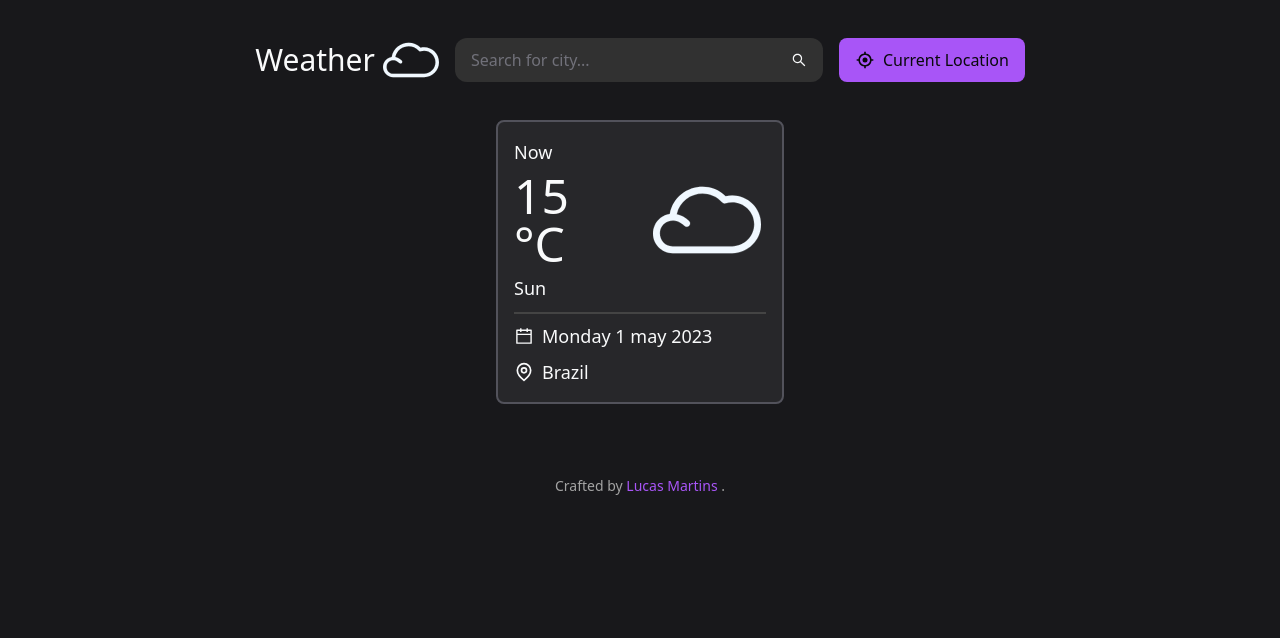
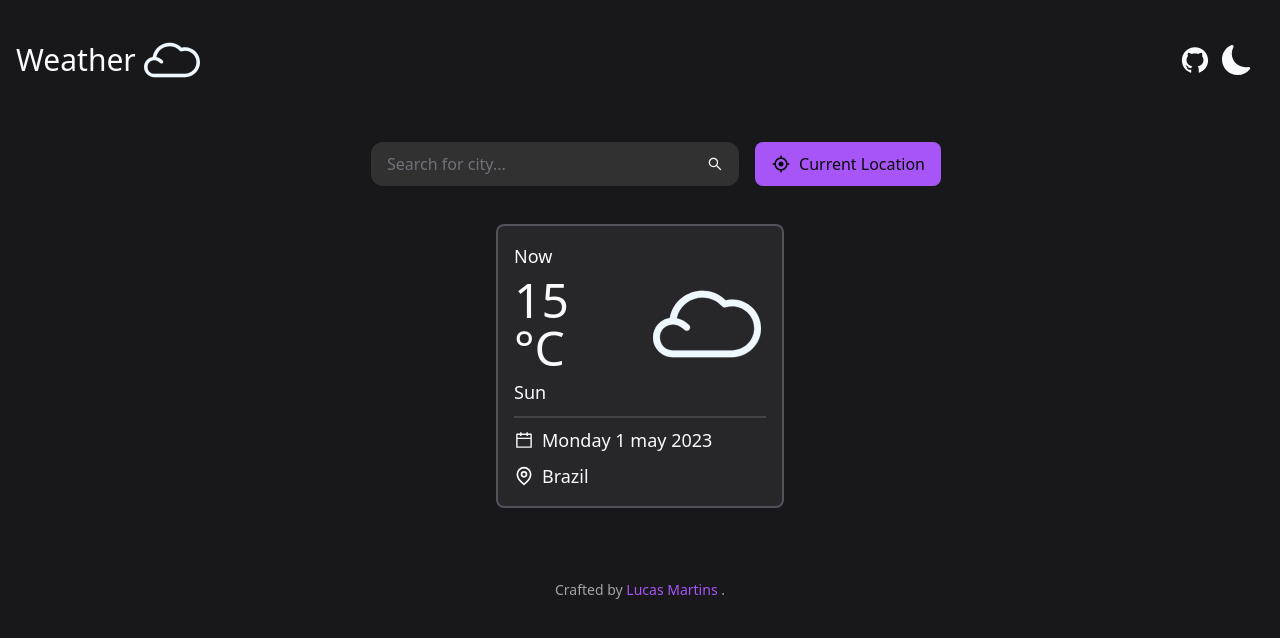
Before and after one commit to MartinsLucass/React-Weather, a React (Vite) app: page / in a window 1280 px wide. Shown: the top 638 px of the page. Built offline with nearby package versions, Linux system fonts and the light colour scheme; no server answers.

Commit message:
dark and ligth theme

```diff
--- a/src/App.jsx
+++ b/src/App.jsx
@@ -1,4 +1,5 @@
 import React from "react";
+import NavBar from "./components/NavBar";
 import Search from "./components/Search";
 import WeatherBox from "./components/WeatherBox";
 import Footer from "./components/Footer";
@@ -6,9 +7,9 @@ import Footer from "./components/Footer";
 function App() {
   return (
     <div className="max-w-screen-xl mx-auto px-4 my-4 flex flex-col gap-10 sm:gap-8 ">
+      <NavBar />
       <Search />
-        <WeatherBox />
-
+      <WeatherBox />
       <Footer />
     </div>
   );
--- a/src/components/Api.js
+++ /dev/null
@@ -1,9 +0,0 @@
-export const API_endpoint = `https://api.openweathermap.org/data/2.5/weather?`
-export const API_key = `cc1d9b64613c605de9790bf618e14e65`
-
-/*const BASE_URL = "https://api.openweathermap.org/data/2.5/weather?q={city name}&appid={API key}"
-const API_KEY = "cc1d9b64613c605de9790bf618e14e65"
-
-const getWeatherData = () => {
-    const url = new URL(BASE_URL)
-}*/
--- /dev/null
+++ b/src/components/NavBar.jsx
@@ -0,0 +1,36 @@
+import React, { useState } from "react";
+import { AiFillGithub } from "react-icons/ai";
+import { BsFillMoonFill, BsFillSunFill } from "react-icons/bs";
+
+const NavBar = () => {
+  const [isDarkMode, setIsDarkMode] = useState(false);
+
+  const handleToggleMode = () => {
+    setIsDarkMode((prevMode) => !prevMode);
+  };
+
+  return (
+    <div className="flex sm:flex-row flex-col justify-between items-center mt-4 h-14 w-  space-y-4 sm:space-y-0 space-x-4">
+
+      <header className="flex flex-row items-center gap-2 h-full">
+        <h1 className="text-aliceblue text-3xl flex items-center text-gray-50">
+          Weather
+        </h1>
+        <img className="h-full" src="./src/images/logo.svg" alt="logo" />
+      </header>
+      <nav className="flex items-center">
+        <a href="https://github.com/seu-usuario" target="_blank" rel="noopener noreferrer" className="flex items-center">
+          <AiFillGithub size={30} className="text-gray-50 text-2xl hover:text-blue-500 cursor-pointer" />
+        </a>
+        <button
+          className="px-3 py-2 rounded-md flex items-center justify-center"
+          onClick={handleToggleMode}
+        >
+          {isDarkMode ? <BsFillSunFill color="#F9FAFB" size={30} /> : <BsFillMoonFill color="#F9FAFB" size={30} />}
+        </button>
+      </nav>
+    </div>
+  );
+};
+
+export default NavBar;
--- a/src/components/Search.jsx
+++ b/src/components/Search.jsx
@@ -1,5 +1,5 @@
 import React, { useState } from "react";
-import { API_endpoint, API_key } from "./Api";
+import { API_endpoint, API_key } from "./WeatherService";
 import axios from "axios";
 import { AiOutlineSearch } from "react-icons/ai";
 import { BiTargetLock } from "react-icons/bi";
@@ -30,12 +30,6 @@ const Search = () => {
 
   return (
     <div className="flex sm:flex-row flex-col justify-center items-center mt-4 h-14 w-full space-y-4 sm:space-y-0 space-x-1 sm:space-x-4">
-      <header className="flex flex-row items-center gap-2 h-full">
-        <h1 className="text-aliceblue text-3xl flex items-center text-gray-50">
-          Weather
-        </h1>
-        <img className="h-full" src="./src/images/logo.svg" alt="logo" />
-      </header>
       <form className="flex items-center justify-center flex-row h-full ml-4 sm:ml-8" onSubmit={handleSubmit}>
         <input
           className="bg-dark-200 text-gray-50 rounded-l-xl px-4 py-2 focus:outline-none w-72 sm:w-80 placeholder-zinc-500 h-full sm:h-4/5"
--- /dev/null
+++ b/src/components/WeatherService.js
@@ -0,0 +1,39 @@
+export const API_endpoint = `https://api.openweathermap.org/data/2.5/weather?`
+export const API_key = `cc1d9b64613c605de9790bf618e14e65`
+
+/*const BASE_URL = "https://api.openweathermap.org/data/2.5";
+const API_KEY = "cc1d9b64613c605de9790bf618e14e65";
+
+const getWeatherData = (infoType, searchParams) => {
+  const url = new URL(`${BASE_URL}/${infoType}`);
+  url.search = new URLSearchParams({ ...searchParams, appid: API_KEY });
+
+  return fetch(url)
+    .then((res) => res.json())
+    .then((data) => mapResponseProperties(data));
+};
+
+function mapResponseProperties(data) {
+  const mapped = {
+    location: data.name,
+    condition: data.cod,
+    country: data.sys.country,
+    date: data.dt,
+    description: data.weather[0].description,
+    feels_like: Math.round(data.main.feels_like),
+    humidity: data.main.humidity,
+    icon_id: data.weather[0].id,
+    sunrise: data.sys.sunrise,
+    sunset: data.sys.sunset,
+    temperature: Math.round(data.main.temp),
+    timezone: data.timezone / 3600, // convert from seconds to hours
+    wind_speed: Math.round(data.wind.speed * 3.6), // convert from m/s to km/h
+  };
+
+  return mapped;
+}
+
+export { getWeatherData };
+
+//weather?q={city name}&appid={API key}
+//https://api.openweathermap.org/data/2.5/weather?q=Tokyo&appid=cc1d9b64613c605de9790bf618e14e65*/
```
